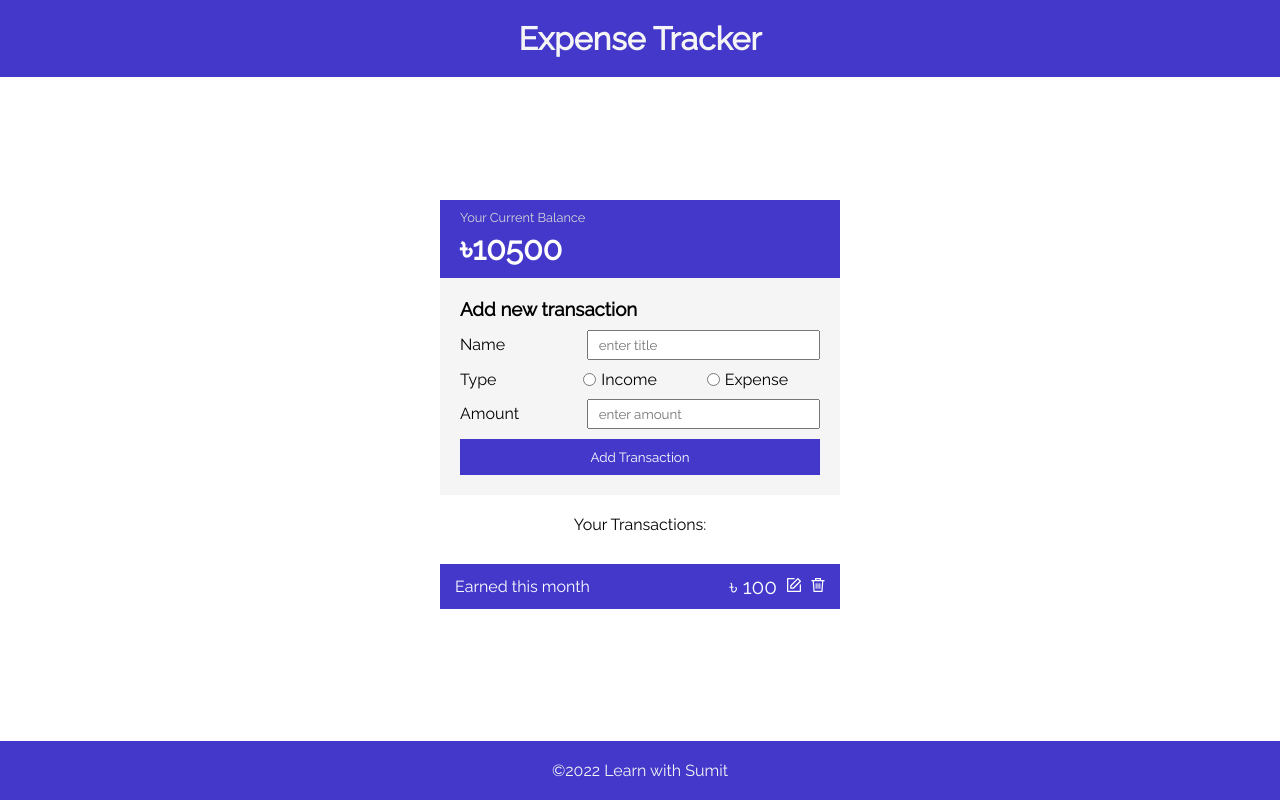
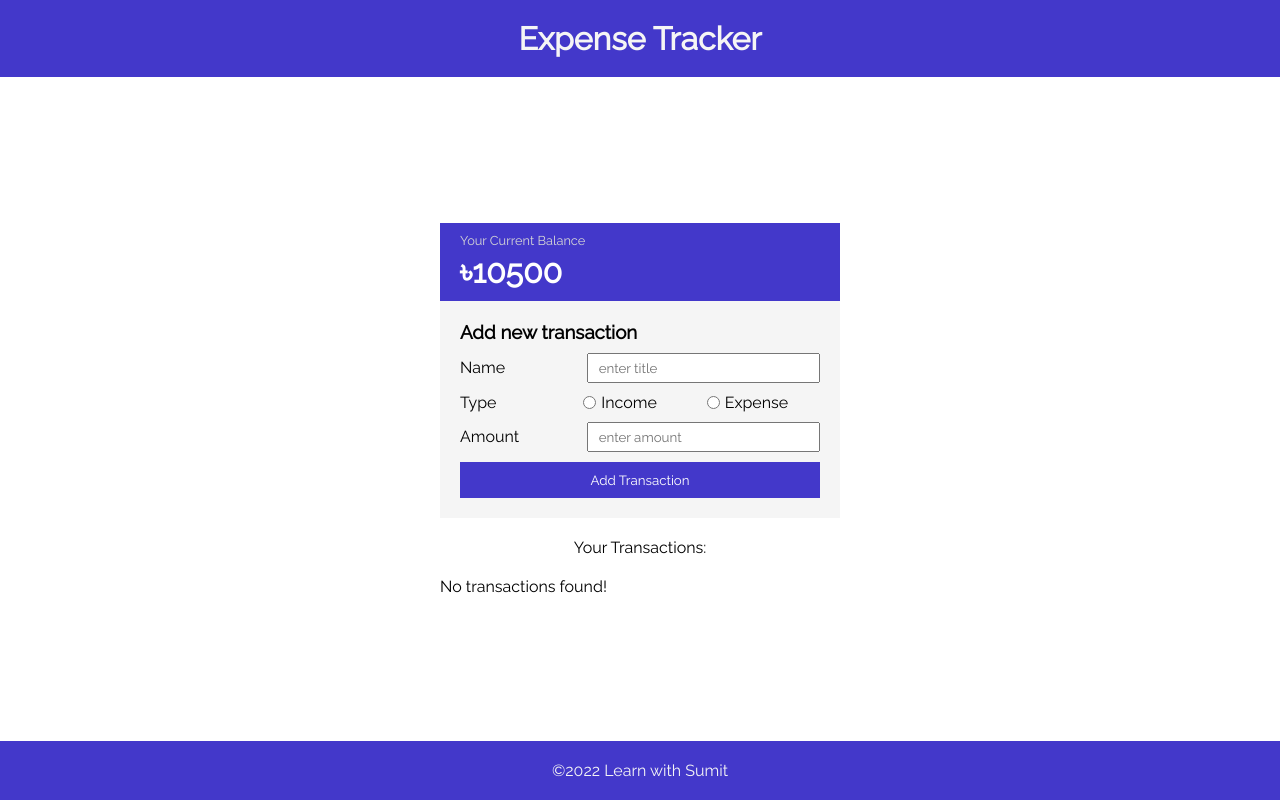
Before and after one commit to AHMEDNABIB/redux-crud, a React (Create React App) app: page / in a window 1280 px wide. Built offline with nearby package versions, Linux system fonts and the light colour scheme.

Commit message:
show all transaction functionality added

```diff
--- a/public/css/style.css
+++ b/public/css/style.css
@@ -182,6 +182,12 @@
     overflow-y: auto;
 }
 
+
+
+.error {
+    color: red;
+}
+
 @media (max-width: 450px) {
     .top_card,
     .form {
--- a/src/components/Transactions/Transaction.js
+++ b/src/components/Transactions/Transaction.js
@@ -1,12 +1,13 @@
 import deleteImage from "../../assets/delete.svg";
 import editImage from "../../assets/edit.svg";
 
-export default function Transaction() {
+export default function Transaction({ transaction }) {
+	const {name, amount, type} = transaction || {}
 	return (
-		<li className="transaction income">
-			<p>Earned this month</p>
+		<li className={`transaction ${type}`}>
+			<p>{ name}</p>
 			<div className="right">
-				<p>৳ 100</p>
+				<p>৳ { amount }</p>
 				<button className="link">
 					<img alt="Edit" className="icon" src={editImage} />
 				</button>
--- a/src/components/Transactions/Transactions.js
+++ b/src/components/Transactions/Transactions.js
@@ -1,14 +1,34 @@
+import { useSelector } from "react-redux";
 import Transaction from "./Transaction";
 
 export default function Transactions() {
+	const { transactions, isLoading, isError, error } = useSelector(
+		(state) => state.transaction
+	);
+
+	let content = null;
+
+	if (isLoading) content = <p>Loading...</p>;
+
+	if (!isLoading && isError)
+		content = <p className="error">There was an error occured</p>;
+
+	if (!isLoading && !isError && transactions?.length > 0) {
+		content = transactions.map((transaction) => (
+			<Transaction key={transaction.id} transaction={transaction} />
+		));
+	}
+
+	if (!isLoading && !isError && transactions?.length === 0) {
+		content = <p>No transactions found!</p>;
+	}
+
 	return (
 		<>
 			<p className="second_heading">Your Transactions:</p>
 
 			<div className="conatiner_of_list_of_transactions">
-				<ul>
-					<Transaction />
-				</ul>
+				<ul>{content}</ul>
 			</div>
 		</>
 	);
```
Also changed, not shown: 1 other file (tests, documents, lock files or other folders).
